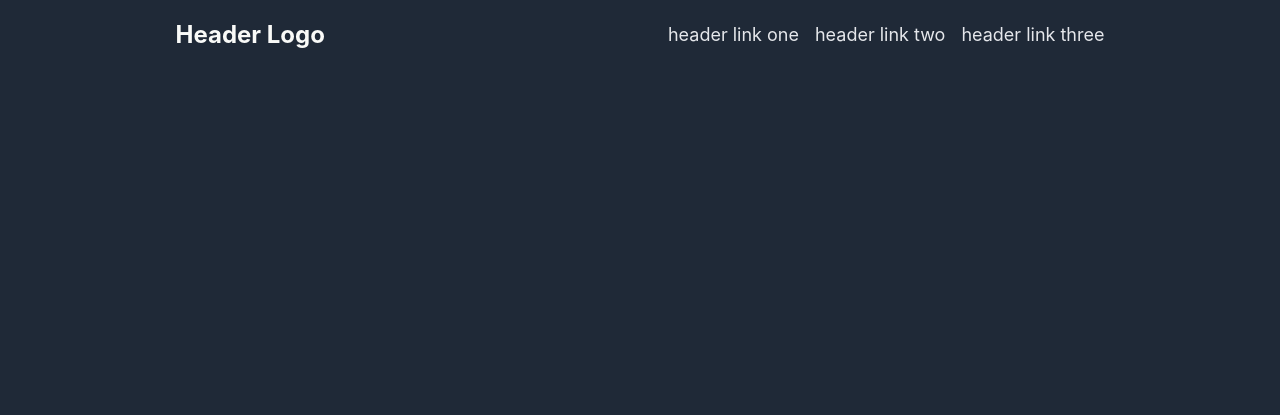
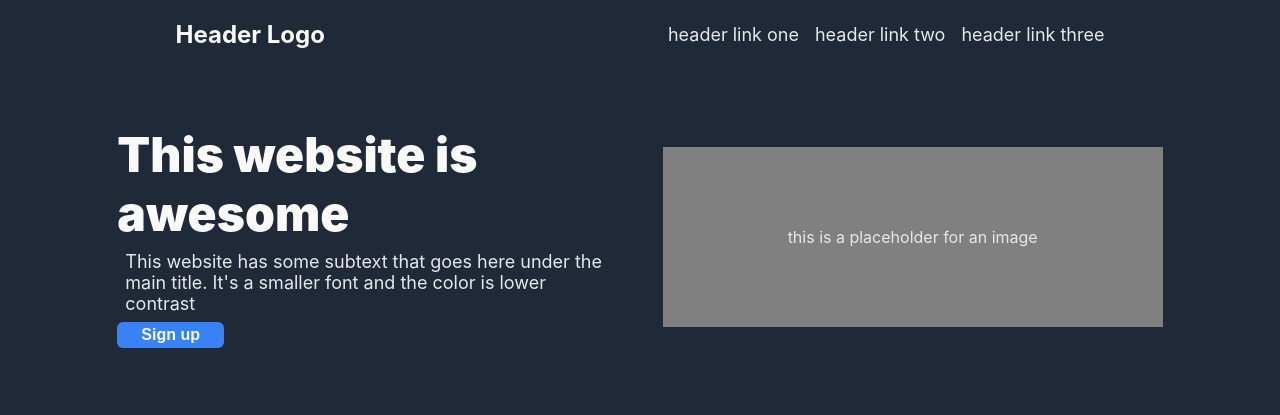
Before and after one commit to daltonb1017/Landing-Page, a plain HTML site: page index.html in a window 1280 px wide. Drawn offline with Linux system fonts and the light colour scheme.

Commit message:
Added section one of content

```diff
--- a/index.html
+++ b/index.html
@@ -15,5 +15,21 @@
                 <li><a href="/index.html">header link three</a></li>
             </ul>
         </div>
+        <div class="content">
+            <div class="section1">
+                <div class="left">
+                    <div class="hero">This website is awesome</div>
+                    <div class="herosub">This website has some subtext that goes here under the main title. It's a smaller font and the color is lower contrast</div>
+                    <button class="button">Sign up</button>
+                </div>
+                <div class="right">
+                    <div class="image-1">this is a placeholder for an image</div>
+                </div>
+            </div>
+            <div class="section2"></div>
+            <div class="section3"></div>
+            <div class="section4"></div>
+        </div>
+        <div class="footer"></div>
     </body>
 </html>
--- a/style.css
+++ b/style.css
@@ -35,3 +35,55 @@ a {
     color: #E5E7Eb;
     font-size: 18px;
 }
+
+.section1 {
+    padding:64px;
+    display: flex;
+    align-items: center;
+    justify-content: space-evenly;
+}
+
+.hero {
+    font-size: 48px;
+    font-weight: 900;
+    color: #f9faf8;
+}
+
+.herosub{
+    color: #E5E7Eb;
+    font-size: 18px;
+    padding: 8px;
+}
+
+.button {
+    color: #f9faf8;
+    background-color: #3882f6;
+    border: none;
+    border-radius: 6px;
+    font-size: 16px;
+    font-weight: 700;
+    padding-top:4px;
+    padding-bottom: 4px;
+    padding-left: 24px;
+    padding-right: 24px;
+}
+
+.image-1 {
+    background-color: grey;
+    height: 180px;
+    display: flex;
+    flex-flow: row nowrap;
+    justify-content: center;
+    align-items: center;
+    color: #E5E7Eb;
+}
+
+.left {
+    display: flex;
+    flex-flow: row wrap;
+    width: 500px;
+}
+
+.right {
+    width: 500px;
+}
```
